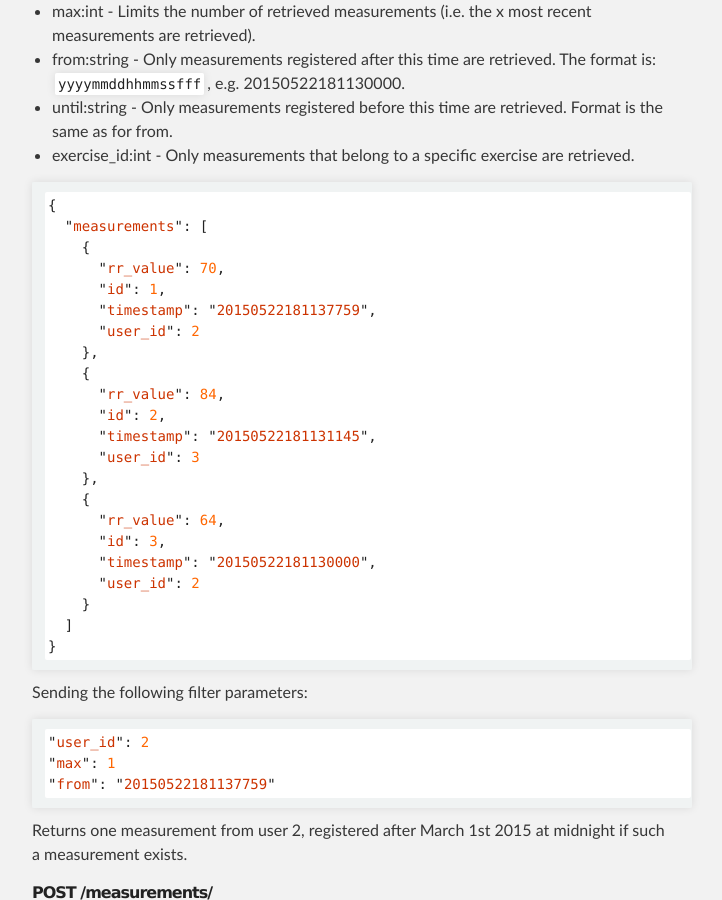
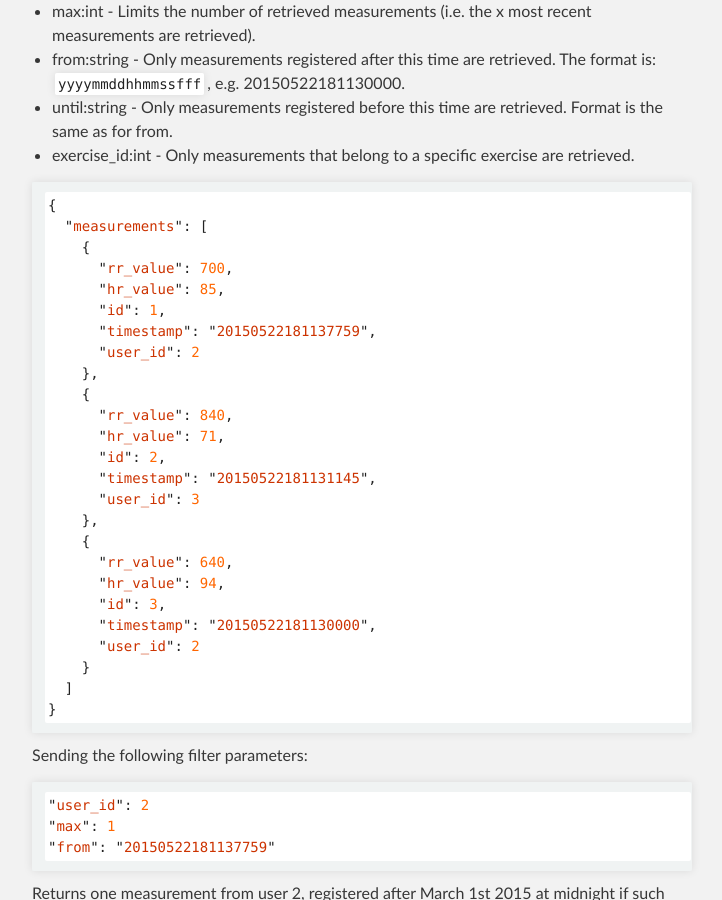
Before and after one commit to martijnroo/fitness-back-end, a Jekyll site: the page built from index.md, in a window 1280 px wide and 900 px high, scrolled down 1806 px. Shown: the whole window, without its empty margins (288-1010 px from the left). Built offline with Jekyll 4.4.1, drawn with Linux system fonts in a browser that asks for light colours; Markdown is read by kramdown in place of the engine named in the settings; comment, search, counter and statistics services are not loaded.

Commit message:
Added hr_value

```diff
--- a/index.md
+++ b/index.md
@@ -97,19 +97,22 @@ Returns a list of all measurements, sorted from most to least recent. Optional f
 {
   "measurements": [
     {
-      "rr_value": 70,
+      "rr_value": 700,
+      "hr_value": 85,
       "id": 1,
       "timestamp": "20150522181137759",
       "user_id": 2
     },
     {
-      "rr_value": 84,
+      "rr_value": 840,
+      "hr_value": 71,
       "id": 2,
       "timestamp": "20150522181131145",
       "user_id": 3
     },
     {
-      "rr_value": 64,
+      "rr_value": 640,
+      "hr_value": 94,
       "id": 3,
       "timestamp": "20150522181130000",
       "user_id": 2
```
